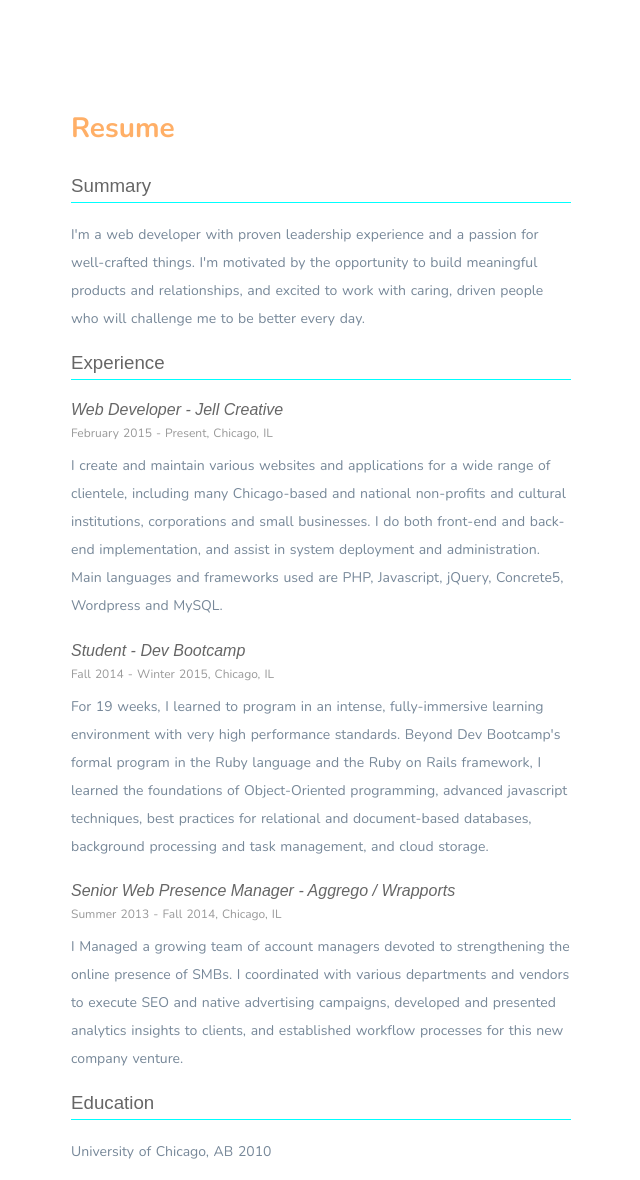
After one commit to echappen/elenichappen.com, a PHP site: page /resume.html in a window 1280 px wide. The commit adds this page. Shown: the whole page, without its empty margins (319-959 px from the left). Run offline with PHP 8.4, Linux system fonts and the light colour scheme.

Commit message:
adding resume page

```diff
--- a/home.html
+++ b/home.html
@@ -18,7 +18,7 @@
     <meta name="twitter:url" content="http://elenichappen.com/" >
   </head>
   <body>
-    <div>
+    <div id="home">
       <h1 class="eleni">ELENI</h1><h1 class="chappen">CHAPPEN</h1><h1 class="web">WEB</h1><h1 class="developer">DEVELOPER</h1><h1 class="and">&</h1><h1 class="designer">DESIGNER</h1><a href="about.html" class="more">MORE</a><a href="about.html" class="about">ABOUT</a><a href="about.html" class="me">ME</a></a><a href="http://elenichappen.svbtle.com/" class="myblog">BLOG</a><h1 class="follow">FOLLOW</h1><h1 class="me">ME</h1><h1 class="on">ON</h1><a href="https://twitter.com/echappen" class="twitter">TWITTER</a><a href="http://instagram.com/echappen" class="instagram">INSTAGRAM</a><a href="https://github.com/echappen" class="github">GITHUB</a><a href="http://www.linkedin.com/pub/eleni-chappen/10/601/a61/" class="linkedin">LINKEDIN</a>
     </div>
   </body>
--- /dev/null
+++ b/resume.html
@@ -0,0 +1,54 @@
+<!DOCTYPE HTML>
+<html>
+  <head>
+    <title>Eleni Chappen's Resume: Web Developer in Chicago</title>
+    <link href='http://fonts.googleapis.com/css?family=Open+Sans|Raleway:400,700|Nunito:300,400,700' rel='stylesheet' type='text/css'>
+    <meta name="viewport" content="width=device-width, initial-scale=1">
+    <link rel="stylesheet" type="text/css" href="stylesheets/normalize.css">
+    <link rel="stylesheet" type="text/css" href="stylesheets/style.css">
+    <link rel="icon" type="image/png" href="imgs/favicon.png">
+    <meta charset="UTF-8">
+    <meta name="keywords" content="Eleni, Chappen, software, engineer, Chicago, Dev Bootcamp, web, developer, designer, SEO, marketing">
+    <meta name="description" content="Resume for Eleni Chappen, web developer living in Chicago, Illinois.">
+    <meta name="author" content="Eleni Chappen">
+    <meta name="twitter:card" content="summary" >
+    <meta name="twitter:site" content="@echappen" >
+    <meta name="twitter:title" content="Resume for Eleni Chappen" >
+    <meta name="twitter:description" content="Resume for Eleni Chappen, web developer living in Chicago, Illinois." >
+    <meta name="twitter:url" content="http://elenichappen.com/resume.html" >
+  </head>
+  <body>
+    <div class="resume">
+        <h1>Resume</h1>
+
+        <div class="summary">
+            <h3>Summary</h3>
+            <p>I'm a web developer with proven leadership experience and a passion for well-crafted things. I'm motivated by the opportunity to build meaningful products and relationships, and excited to work with caring, driven people who will challenge me to be better every day.</p>
+        </div>
+
+        <h3>Experience</h3>
+
+        <div class="job">
+            <h4>Web Developer - Jell Creative</h4>
+            <p class="dates">February 2015 - Present, Chicago, IL</p>
+            <p>I create and maintain various websites and applications for a wide range of clientele, including many Chicago-based and national non-profits and cultural institutions, corporations and small businesses. I do both front-end and back-end implementation, and assist in system deployment and administration. Main languages and frameworks used are PHP, Javascript, jQuery, Concrete5, Wordpress and MySQL.</p>
+        </div>
+
+        <div class="job">
+            <h4>Student - Dev Bootcamp</h4>
+            <p class="dates">Fall 2014 - Winter 2015, Chicago, IL</p>
+            <p>For 19 weeks, I learned to program in an intense, fully-immersive learning environment with very high performance standards. Beyond Dev Bootcamp's formal program in the Ruby language and the Ruby on Rails framework, I learned the foundations of Object-Oriented programming, advanced javascript techniques, best practices for relational and document-based databases, background processing and task management, and cloud storage.</p>
+        </div>
+
+        <div class="job">
+            <h4>Senior Web Presence Manager - Aggrego / Wrapports</h4>
+            <p class="dates">Summer 2013 - Fall 2014, Chicago, IL</p>
+            <p>I Managed a growing team of account managers devoted to strengthening the online presence of SMBs. I coordinated with various departments and vendors to execute SEO and native advertising campaigns, developed and presented analytics insights to clients, and established workflow processes for this new company venture.</p>
+        </div>
+
+        <div class="job">
+            <h3>Education</h3>
+            <p>University of Chicago, AB 2010</p>
+        </div>
+    </div>
+</body>
--- a/stylesheets/style.css
+++ b/stylesheets/style.css
@@ -1,4 +1,4 @@
-div {
+div#home {
   display: block;
   position: absolute;
   top: 50%;
@@ -110,13 +110,10 @@ h1 {
 
 .about-text {
   display: block;
-  position: absolute;
-  top: 50%;
-  left: 50%;
   max-width: 452px;
-  max-height: 452px;
-  margin-top: -226px;
-  margin-left: -226px;
+  margin: 0 auto;
+  margin-top: 150px;
+
 }
 
 .about-text p {
@@ -147,6 +144,61 @@ h1 {
 .about-text a:visited {
   color: LightSlateGray;
 }
+
+.resume {
+  margin: 0 auto;
+  max-width: 500px;
+  margin-top: 100px;
+}
+
+.resume h1,
+.resume .summary h2,
+.resume p {
+  font-family: 'Nunito', sans-serif;
+  line-height: 2;
+}
+
+.resume h1 {
+  font-size: 28px;
+  color: #FFAF67;
+}
+
+.resume h2 {
+  font-family: 'Nunito', sans-serif;
+}
+
+.resume h3 {
+  border-bottom: 1px solid Aqua;
+  padding-bottom: 5px;
+  color: #666;
+  font-weight: normal;
+}
+
+.resume h4 {
+  margin-bottom: 0;
+  color: #666;
+  font-weight: normal;
+  font-style: italic;
+}
+
+.resume p.dates {
+  color: #999;
+  margin-top: 0;
+  font-size: 12px;
+  margin-bottom: 5px;
+}
+
+.resume p {
+  font-size: 14px;
+  line-height: 28px;
+  font-family: 'Nunito', sans-serif;
+  font-weight: 300;
+  color: LightSlateGray;
+  word-spacing: 1px;
+  margin-top: 0;
+}
+
+
 
 @media screen and (max-width: 430px) {
   div {
```
